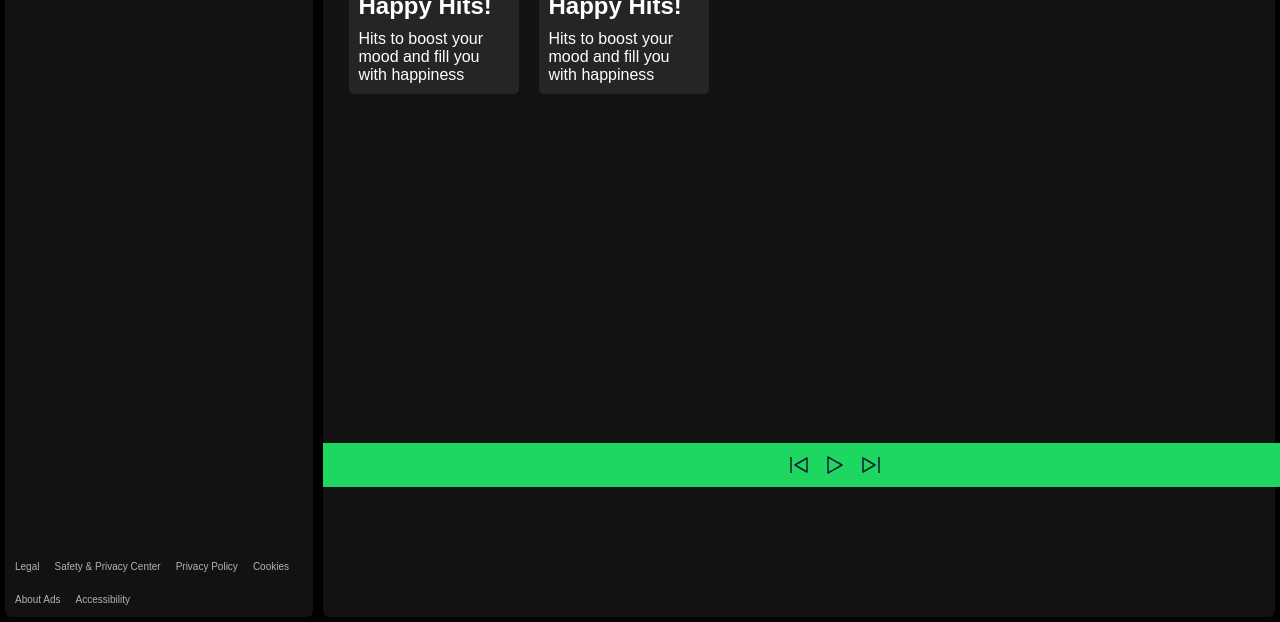
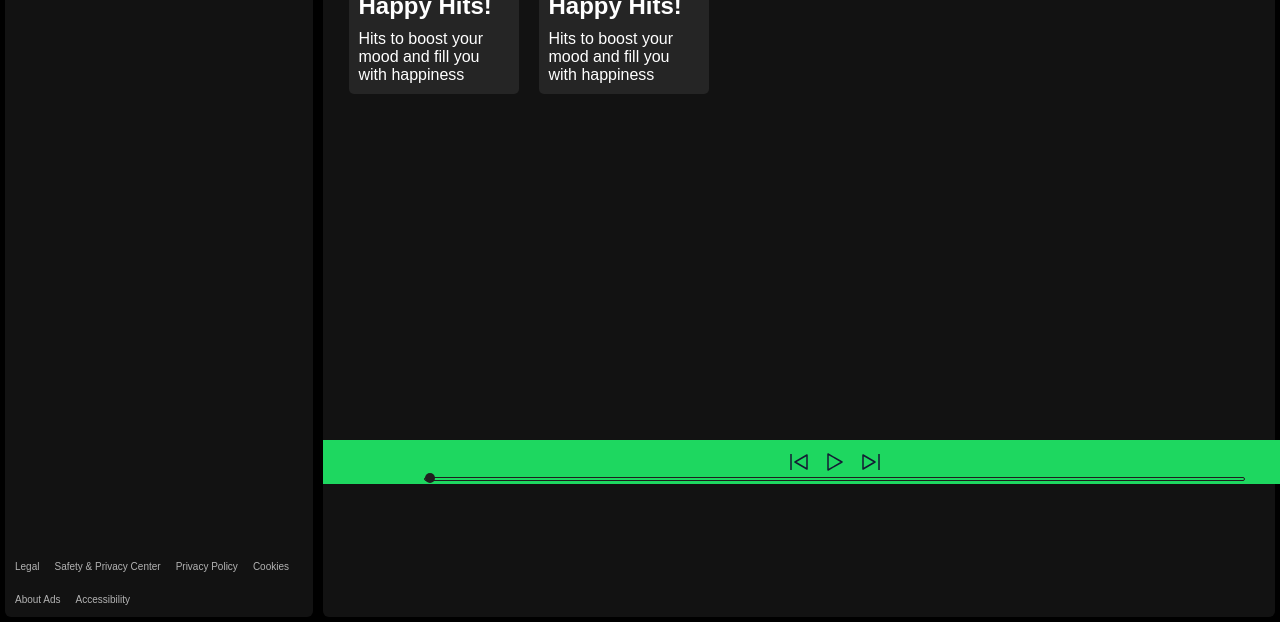
Before and after one commit to DevMaazCodes/spotify-clone, a plain HTML site: page index.html in a window 1280 px wide. Shown: the part 313-935 px from the top of the page. Drawn offline with Linux system fonts and the light colour scheme; no server answers.

Commit message:
made and styled the seekbar

```diff
--- a/index.html
+++ b/index.html
@@ -116,8 +116,11 @@
                         </div>
                     </div>
                 </div>
-                <div class="player">
-                    <dev class="songInfo"></dev>
+                <div class="player flex justify-center items-center">
+                    <div class="seekbar">
+                        <div class="circle"></div>
+                    </div>
+                    <div class="songInfo"></div>
                     <div class="playbuttons flex justify-center items-center">
                     <img class="previous" src="assets/prevsong.svg" alt="previousbtn">
                     <img class="play" src="assets/play.svg" alt="playbtn">
--- a/script.js
+++ b/script.js
@@ -32,11 +32,6 @@ async function main(){
                                 </div>
                             </li>`
     }
-    let song=new Audio(songs[0])
-    song.play(songs[0])
-    song.addEventListener("loadeddata",()=>{
-        let duration=song.duration;
-        console.log(duration)
-    })
+
 }
 main()
--- a/style.css
+++ b/style.css
@@ -168,7 +168,7 @@ body {
 }
 .right .player{
     position:fixed;
-    bottom: 0;
+    bottom: 3px;
     background-color:#1ed760;
     width: 80%;
     padding: 10px 0px;
@@ -205,3 +205,21 @@ body {
 .songList .info{
     width: 220px;
 }
+.seekbar{
+    height: 2px;
+    width: 80%;
+    border:1px #1f1f1f solid;
+    position: absolute;
+    bottom: 3px;
+    border-radius: 7px;
+}
+.seekbar .circle{
+    height: 10px;
+    width: 10px;
+    border-radius: 99999px;
+    background-color: #1f1f1f;
+    position:relative;
+    bottom:5px;
+    left:0%;
+    transition:left 0.5s ease;
+}
```
